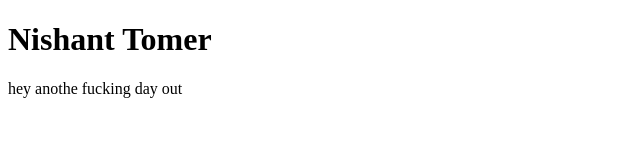
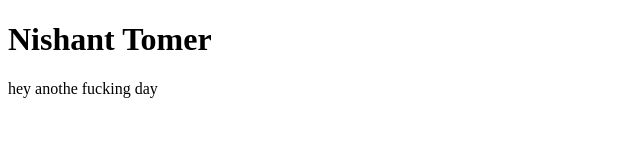
Before and after one commit to NishantTomer5601/CV, a plain HTML site: page index.html in a window 1280 px wide. Shown: the full height of the page, 0-640 px from the left. Drawn offline with Linux system fonts and the light colour scheme.

Commit message:
Update index.html

```diff
--- a/index.html
+++ b/index.html
@@ -11,4 +11,4 @@
 </body>
 
 </html>
-hey anothe fucking day out
+hey anothe fucking day
```
